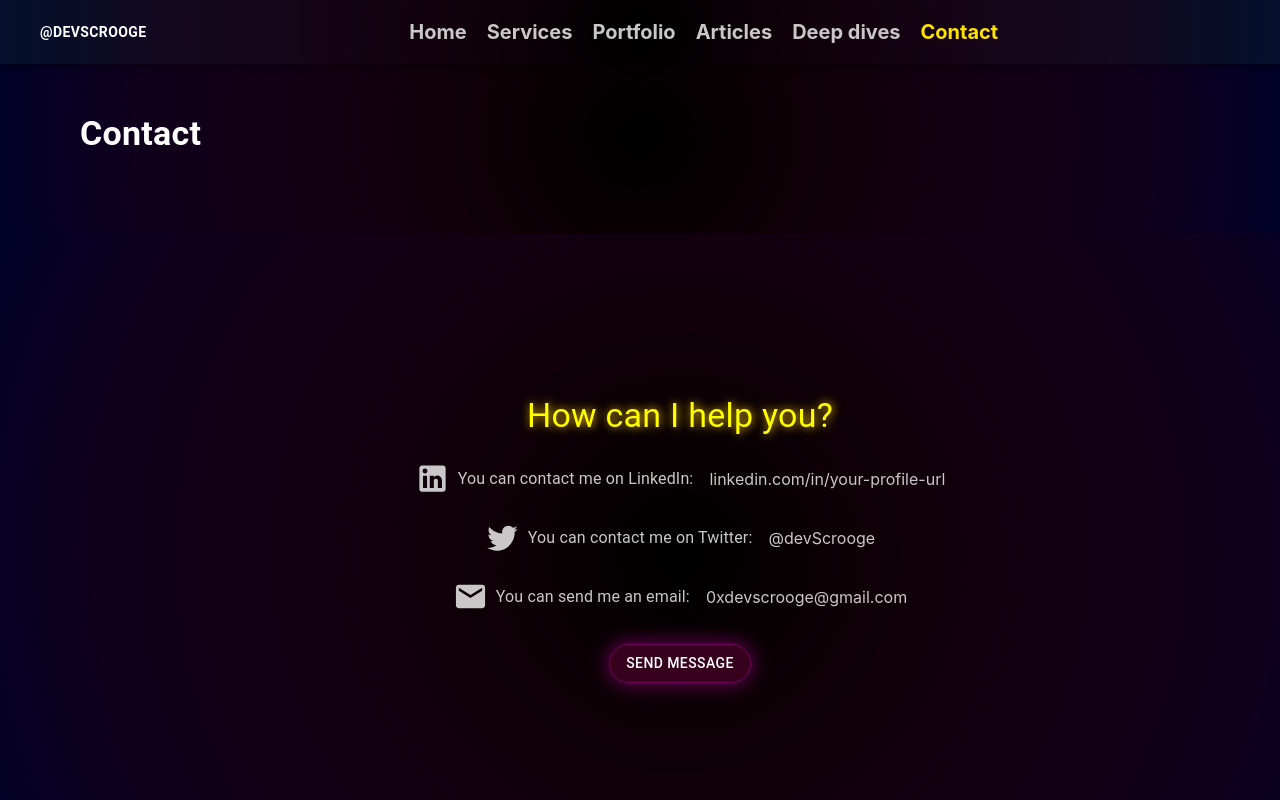
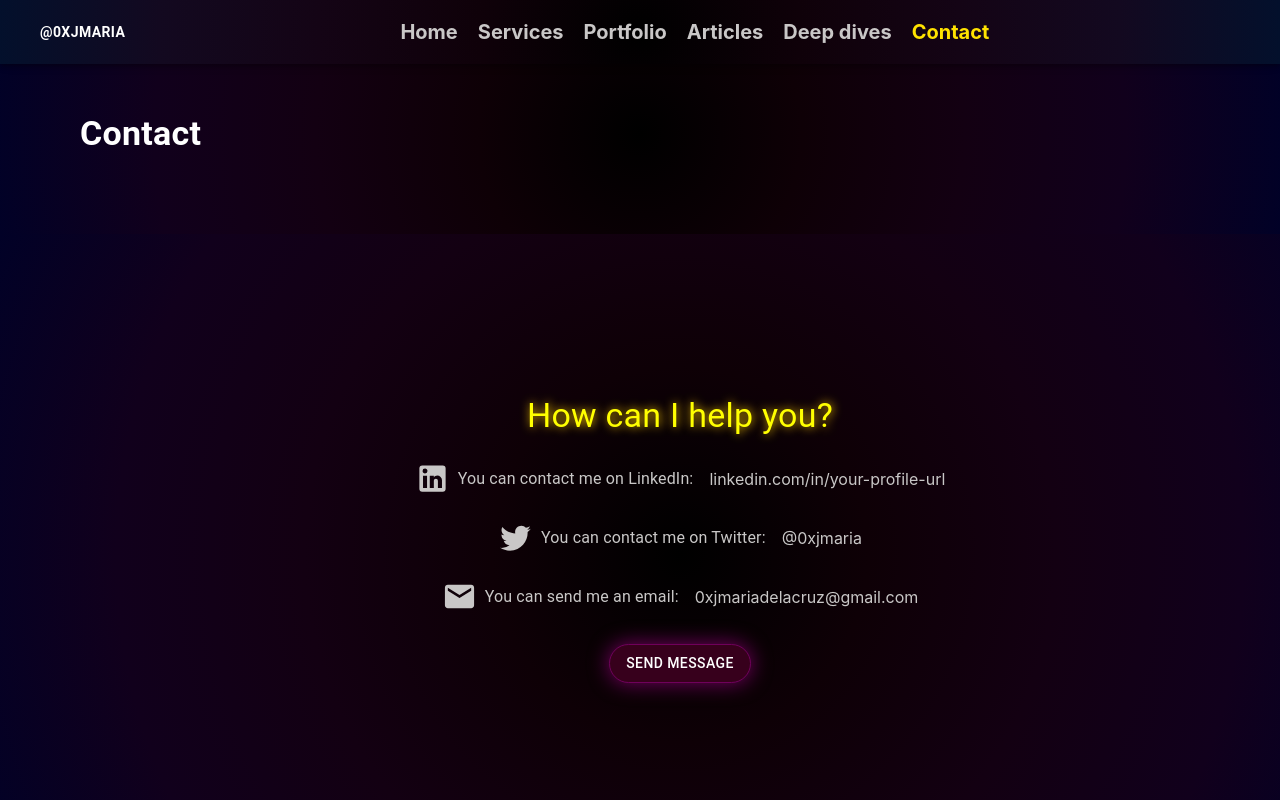
Before and after one commit to JMariadlcs/devscrooge.com, a React (Create React App) app: page /contact in a window 1280 px wide. Shown: the top 800 px of the page. Built offline with nearby package versions, Linux system fonts and the light colour scheme.

Commit message:
update tw handle

```diff
--- a/public/index.html
+++ b/public/index.html
@@ -24,7 +24,7 @@
       work correctly both with client-side routing and a non-root public URL.
       Learn how to configure a non-root public URL by running `npm run build`.
     -->
-    <title>JMaria - devScrooge</title>
+    <title>Scrooge Audits</title>
   </head>
   <!-- Google tag (gtag.js) -->
   <script
--- a/src/components/Contact.js
+++ b/src/components/Contact.js
@@ -53,13 +53,13 @@ const ContactPage = () => {
                         You can contact me on Twitter:
                     </Typography>
                     <Link
-                        href="https://twitter.com/devScrooge"
+                        href="https://twitter.com/0xjmaria"
                         target="_blank"
                         rel="noopener"
                         underline="hover"
                         sx={{ color: '#c9c7c7' }}
                     >
-                        @devScrooge
+                        @0xjmaria
                     </Link>
                 </Box>
                 <Box sx={{ display: 'flex', alignItems: 'center', mt: 3 }}>
@@ -71,11 +71,11 @@ const ContactPage = () => {
                         You can send me an email:
                     </Typography>
                     <Link
-                        href="mailto:0xdevscrooge@gmail.com"
+                        href="mailto:0xjmariadelacruz@gmail.com"
                         underline="hover"
                         sx={{ color: '#c9c7c7' }}
                     >
-                        0xdevscrooge@gmail.com
+                        0xjmariadelacruz@gmail.com
                     </Link>
                 </Box>
                 <Button
@@ -88,7 +88,7 @@ const ContactPage = () => {
                         borderRadius: '20px',
                         margin: '30px'
                     }}
-                    href="mailto:0xdevscrooge@gmail.com"
+                    href="mailto:0xjmariadelacruz@gmail.com"
                 >
                     Send message
                 </Button>
--- a/src/components/FooterBar.js
+++ b/src/components/FooterBar.js
@@ -32,7 +32,7 @@ const FooterBar = () => {
                 />
                 <Mail
                     sx={{ cursor: 'pointer', color: 'white' }}
-                    onClick={() => window.open('mailto:0xdevscrooge@gmail.com')}
+                    onClick={() => window.open('mailto:0xjmariadelacruz@gmail.com')}
                 />
             </Box>
         </Box>
--- a/src/components/Home.js
+++ b/src/components/Home.js
@@ -15,7 +15,7 @@ const Home = () => {
                 <CircularImage src="../assets/scrooge.png" sx={{ width: 20, height: 20, marginRight: '2rem', marginLeft: '2rem' }} padding="0 50px 0 0" />
                 <Box className="JMariaInfoText" sx={{ padding: '50px ' }}>
                     <Typography color="textPrimary">Blockchain Security Researcher and Engineer</Typography>
-                    <Typography color='white' fontSize='40px' fontWeight='bold' margin='0 0 20px 0'>devScrooge</Typography>
+                    <Typography color='white' fontSize='40px' fontWeight='bold' margin='0 0 20px 0'>Jose María De la Cruz</Typography>
                     <Typography color="textPrimary" margin='0 0 20px 0' fontSize='15px'>
                         Blockchain protocols are changing the world by improving people's lives by offering transparency, security and decentralized transactions. All protocols are born from an idea and we all have ideas, but without the technical knowledge it is not possible to achieve the most important thing, to implement them.
                     </Typography>
@@ -27,12 +27,12 @@ const Home = () => {
             </JMariaBoxMobile>
 
             {/*Text box only shown on everything except mobile*/}
-            <MovingTextPc text={"HIRE A PROFESSIONAL AUDIT FOR SECURING YOUR PROTOCOL!! Twitter DM: @devScrooge"} />
+            <MovingTextPc text={"HIRE A PROFESSIONAL AUDIT FOR SECURING YOUR PROTOCOL!! Twitter DM: @0xjmaria"} />
             <JMariaBoxPC className="JMariaInfoBlock" sx={{ display: { xs: 'none', lg: 'flex', xl: 'flex', md: 'flex', sm: 'flex' }, alignItems: 'center' }}>
                 <CircularImage src="../assets/scrooge.png" sx={{ width: 100, height: 100, marginRight: '2rem' }} padding="0 50px 0 0" />
                 <Box className="JMariaInfoText" padding="0 0 0 50px">
                     <Typography color="textPrimary">Blockchain Security Researcher and Engineer</Typography>
-                    <Typography color='white' fontSize='40px' fontWeight='bold' margin='0 0 20px 0'>devScrooge</Typography>
+                    <Typography color='white' fontSize='40px' fontWeight='bold' margin='0 0 20px 0'>Jose María De la Cruz</Typography>
                     <Typography color="textPrimary" margin='0 0 20px 0' fontSize='15px'>
                         Blockchain protocols are changing the world by improving people's lives by offering transparency, security and decentralized transactions. All protocols are born from an idea and we all have ideas, but without the technical knowledge it is not possible to achieve the most important thing, to implement them.
                     </Typography>
--- a/src/components/Navbar.js
+++ b/src/components/Navbar.js
@@ -11,10 +11,10 @@ const Navbar = () => {
         <AppBar position="sticky" sx={{ background: 'radial-gradient(circle, #000000, #0f0109, #140415, #130920, #03102c)' }}>
             <StyledToolbar>
                 <Button href="/" variant="h6" sx={{ display: { xs: "none", sm: "block" }, flexDirection: 'row', fontWeight: 'bold' }}>
-                    @devScrooge
+                    @0xjmaria
                 </Button>
                 <Button href="/" sx={{ display: { xs: "block", sm: "none" }, fontSize: 13, fontWeight: 'bold', color: "white" }}>
-                    @devScrooge
+                    @0xjmaria
                 </Button>
                 <Typography variant="h6" sx={{ display: { xs: "flex", sm: "none", md: "none", lg: "none", xl: "none" }, color: "secondary.main", fontSize: 15 }} margin="0 10px 0 0"
                     onClick={(e) => setOpen(true)}
--- a/src/components/Products.js
+++ b/src/components/Products.js
@@ -103,7 +103,7 @@ const ProductsPage = () => {
                                     <p style={{ fontWeight: 'bold' }}>First step:</p>
                                     <p>Send a tx with the price in stable coin to '0xd03D08426F9ED35C65236F8F54C332b5D14f187A'</p>
                                     <p style={{ fontWeight: 'bold' }}>Second step:</p>
-                                    <p>Send link to polyscan/fantomscan tx, 'https://polyscan.io/tx/xxxx' to '0xdevscrooge@gmail.com'</p>
+                                    <p>Send link to polyscan/fantomscan tx, 'https://polyscan.io/tx/xxxx' to '0xjmariadelacruz@gmail.com'</p>
                                     <p>You payment will be verified and you will receive a link to the product in 1-2 days.</p>
                                 </DialogContent>
                                 <DialogActions>
--- a/src/components/Utils/HomeButtons.js
+++ b/src/components/Utils/HomeButtons.js
@@ -18,7 +18,7 @@ const whiteButtonStyle = {
 };
 
 const HomeButtons = () => {
-    const email = '0xdevscrooge@gmail.com';
+    const email = '0xjmariadelacruz@gmail.com';
 
     return (
         <Box sx={{ display: 'flex', justifyContent: 'center' }}>
```
